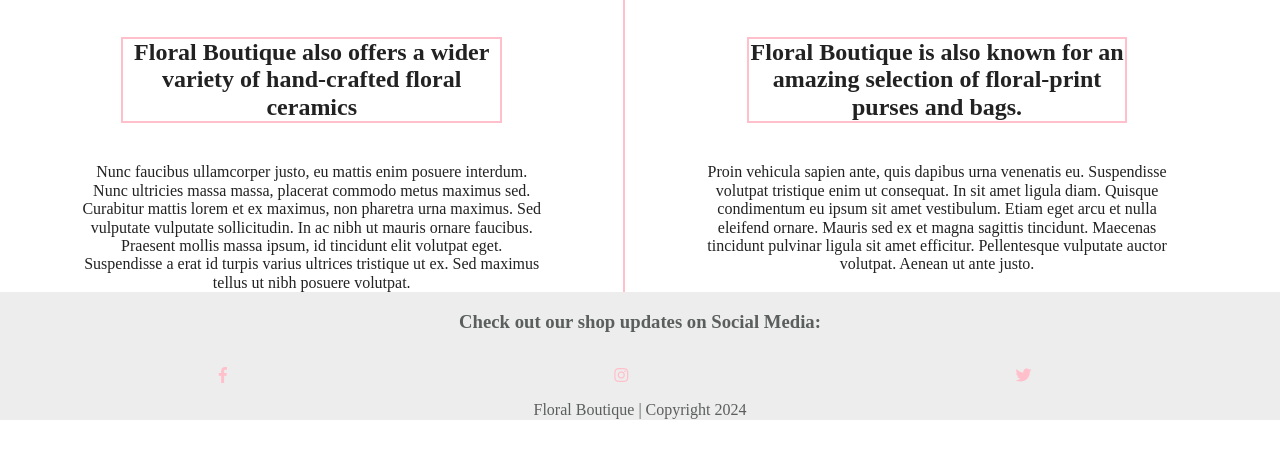
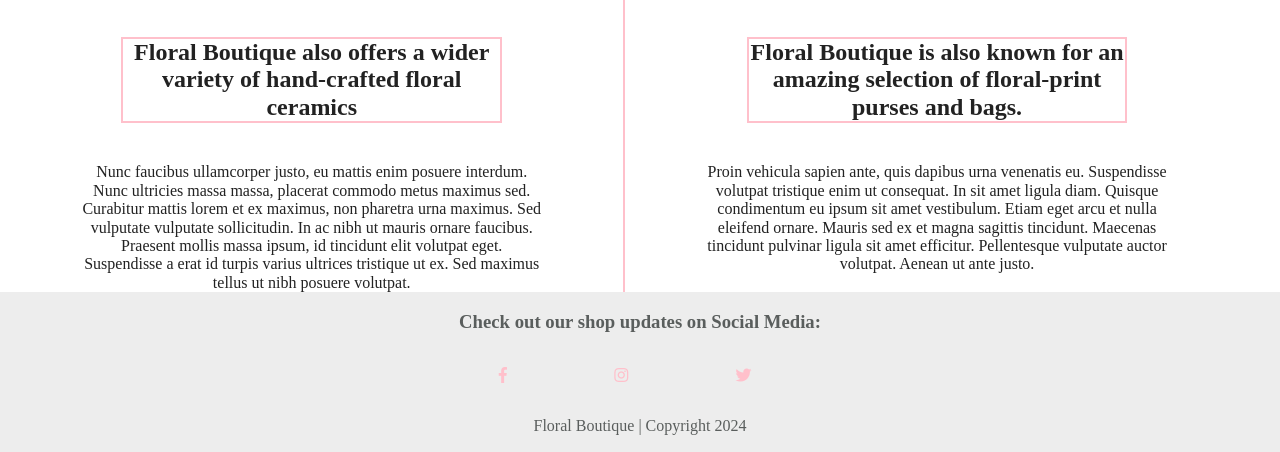
Before and after one commit to saxby-b/floral-boutique, a website built with Parcel: page index.html in a window 1280 px wide. Shown: the part 753-1205 px from the top of the page. Before the commit the page ends 1173 px from the top, so only its background shows below. Built offline with nearby package versions, Linux system fonts and the light colour scheme.

Commit message:
Updated footer for mobile and tablet versions

```diff
--- a/css/main.css
+++ b/css/main.css
@@ -317,6 +317,10 @@ footer .fontawesome-icon li {
   color: pink;
 }
 
+footer p {
+  margin: 16px;
+}
+
 /*.social .fontawesome-icon ul {
   display: flex;
   justify-content: space-around;
@@ -452,10 +456,12 @@ footer .fontawesome-icon li {
   div .social {
     width: 768px;
   }
-
+  footer .social ul {
+    width: 30%;
+  }
   footer p {
-    margin: 0;
     padding: 0;
+    width: 100%;
   }
 
   /*Main Page*/
```
